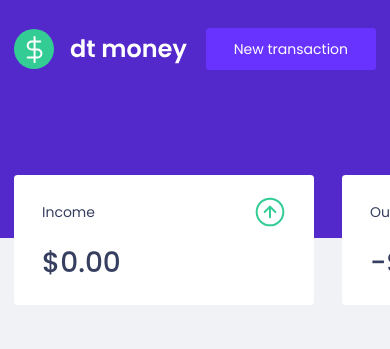
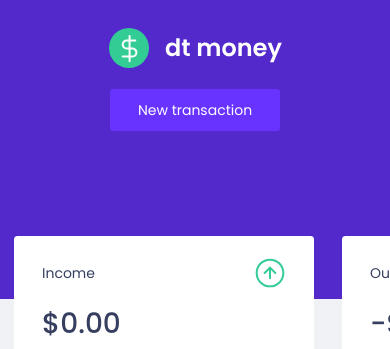
Before and after one commit to gustavosmanc/dtmoney, a React (Create React App) app: page / in a window 390 px wide. Shown: the top 349 px of the page. Built offline with nearby package versions, Linux system fonts and the light colour scheme; no server answers; what miragejs would draw is missing.

Commit message:
Adjustments to mobile header

```diff
--- a/src/components/Header/styles.ts
+++ b/src/components/Header/styles.ts
@@ -10,8 +10,13 @@ export const Content = styled.div`
 
   padding: 2rem 1rem 12rem;
   display: flex;
+  flex-direction: column;
   align-items: center;
-  justify-content: space-between;
+
+  @media only screen and (min-width: 768px) {
+    flex-direction: row;
+    justify-content: space-between;
+  }
 
   button {
     font-size: 1rem;
@@ -21,8 +26,13 @@ export const Content = styled.div`
     padding: 0 2rem;
     border-radius: 0.25rem;
     height: 3rem;
+    margin-top: 1.5rem;
 
     transition: filter 0.2s;
+
+    @media only screen and (min-width: 768px) {
+      margin-top: 0;
+    }
 
     &:hover {
       filter: brightness(0.9);
```
